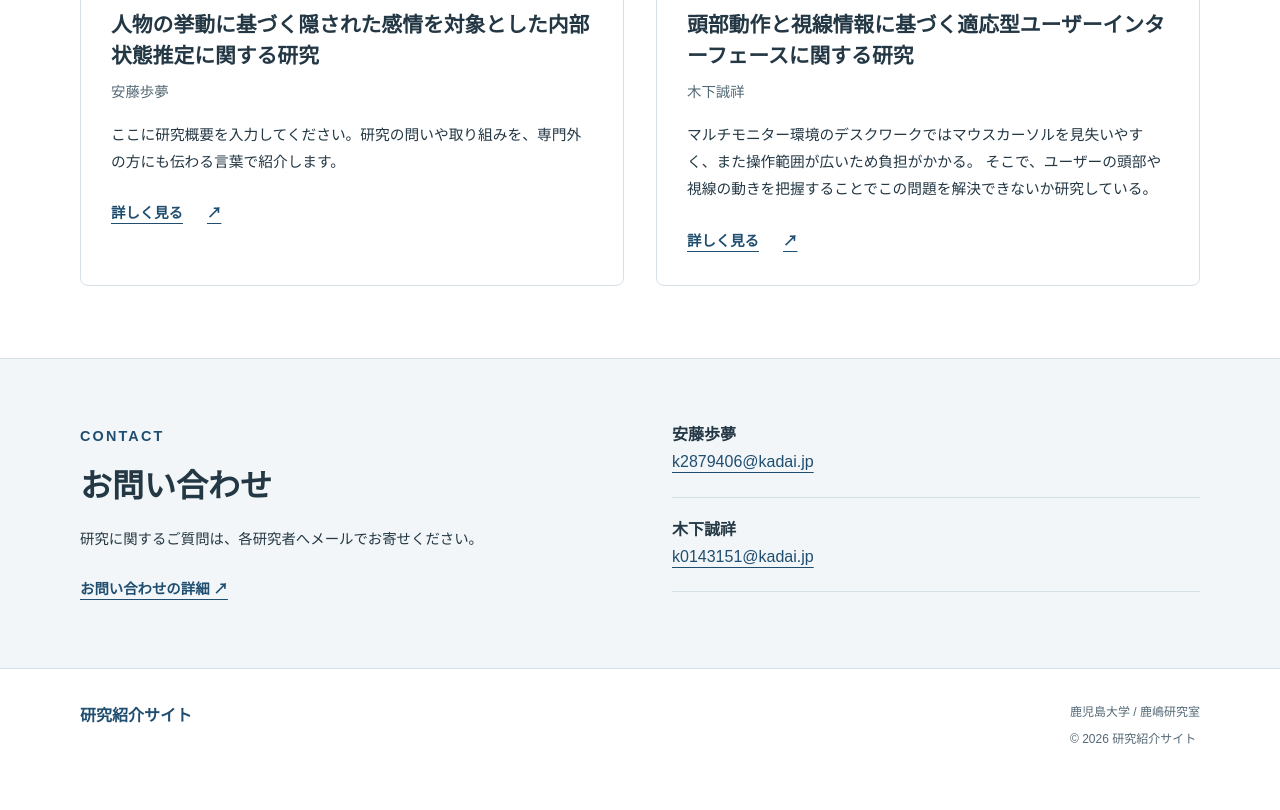
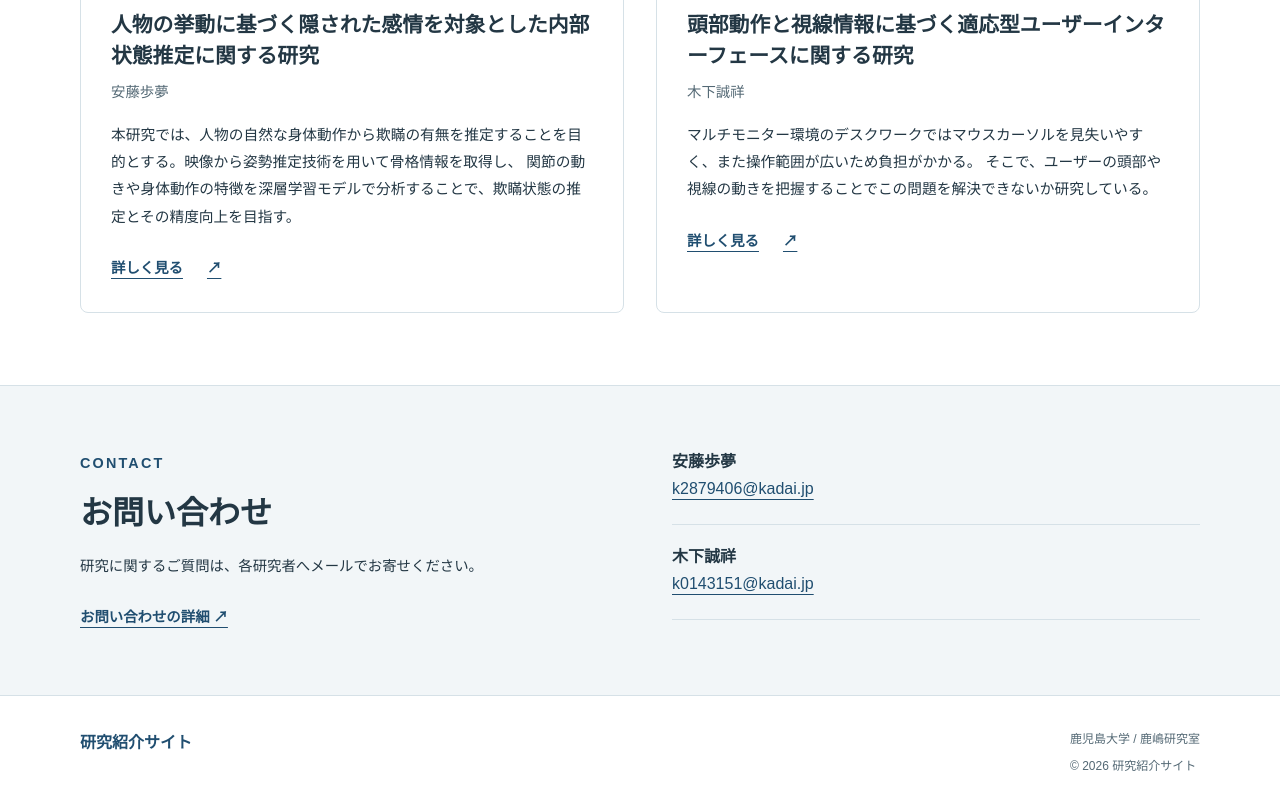
Before and after one commit to TeamUeno/Research_Info, a plain HTML site: page index.html in a window 1280 px wide. Shown: the part 1068-1878 px from the top of the page. Before the commit the page ends 1853 px from the top, so only its background shows below. Drawn offline with Linux system fonts and the light colour scheme.

Commit message:
トップページの研究①の概要入力

```diff
--- a/index.html
+++ b/index.html
@@ -73,7 +73,8 @@
               <p class="eyebrow">RESEARCH 01</p>
               <h3>人物の挙動に基づく隠された感情を対象とした内部状態推定に関する研究</h3>
               <p class="researcher">安藤歩夢</p>
-              <p>ここに研究概要を入力してください。研究の問いや取り組みを、専門外の方にも伝わる言葉で紹介します。</p>
+              <p>本研究では、人物の自然な身体動作から欺瞞の有無を推定することを目的とする。映像から姿勢推定技術を用いて骨格情報を取得し、
+                関節の動きや身体動作の特徴を深層学習モデルで分析することで、欺瞞状態の推定とその精度向上を目指す。</p>
               <a class="text-link" href="research1.html">詳しく見る <span aria-hidden="true">↗</span></a>
             </div>
           </article>
```
